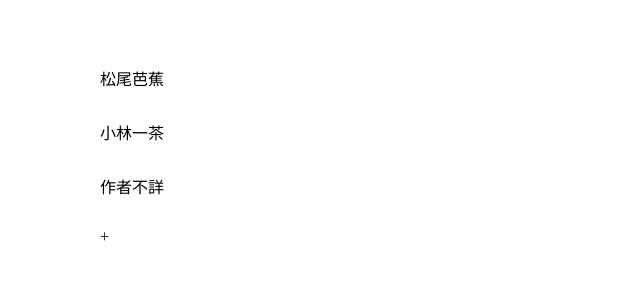
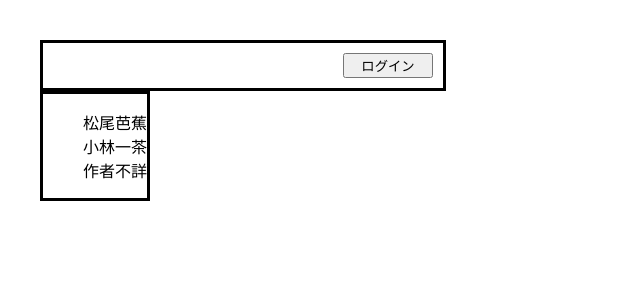
Before and after one commit to Miya096jp/react_practice, a React (Vite) app in the folder my-react/: page / in a window 1280 px wide. Shown: the top 300 px of the page, without its empty margins (0-640 px from the left). Built offline with nearby package versions, Linux system fonts and the light colour scheme.

Commit message:
contextを使ってログイン状態を管理できるように変更

```diff
--- a/my-react/src/App.jsx
+++ b/my-react/src/App.jsx
@@ -2,6 +2,7 @@ import { useState, useEffect } from "react";
 import { useLocalStorage } from "./use_local_storage.jsx";
 import { List } from "./list.jsx";
 import { Form } from "./form.jsx";
+import UserLogin from "./UserLogin.jsx";
 import "./App.css";
 
 let nextId = 3;
@@ -16,6 +17,7 @@ export default function App() {
   const [selectedId, setSelectedId] = useState(null);
   const [status, setStatus] = useState("list");
   const [notes, setNotes] = useLocalStorage(initial_data);
+  const [login, setLogin] = useState(false);
 
   useEffect(() => {
     const item = notes.find((note) => note.id === selectedId);
@@ -59,7 +61,17 @@ export default function App() {
 
   return (
     <div class="container">
-      <List titles={titles} onSelect={handleSelectNote} setStatus={setStatus} />
+      <div class="header">
+        <button onClick={() => setLogin(!login)}>
+          {login ? "ログアウト" : "ログイン"}
+        </button>
+      </div>
+      <UserLogin login={login}>
+        <List
+          titles={titles}
+          onSelect={handleSelectNote}
+          setStatus={setStatus}
+        />
         <Form
           status={status}
           setStatus={setStatus}
@@ -70,6 +82,7 @@ export default function App() {
           onUpdate={handleUpdateNote}
           onDelete={handleDeleteNote}
         />
+      </UserLogin>
     </div>
   );
 }
--- /dev/null
+++ b/my-react/src/LoginContext.jsx
@@ -0,0 +1,2 @@
+import { createContext } from 'react';
+export const LoginContext = createContext(false);
--- /dev/null
+++ b/my-react/src/UserLogin.jsx
@@ -0,0 +1,11 @@
+import { LoginContext } from "./LoginContext.jsx";
+
+export default function UserLogin({ login, children }) {
+  return (
+    <div class="body">
+      <LoginContext.Provider value={login}>
+        {children}
+      </LoginContext.Provider>
+    </div>
+  );
+}
--- a/my-react/src/form.jsx
+++ b/my-react/src/form.jsx
@@ -1,4 +1,6 @@
 import { useRef, useEffect } from "react";
+import { useContext } from "react";
+import { LoginContext } from "./LoginContext.jsx";
 
 export function Form({
   status,
@@ -17,6 +19,8 @@ export function Form({
       inputRef.current.focus();
     }
   }, [selectedId, status]);
+
+  const login = useContext(LoginContext);
 
   return (
     <>
@@ -37,6 +41,7 @@ export function Form({
               }}
               ref={inputRef}
             />
+            {login && (
             <div class="update-delete">
               <button type="submit">更新</button>
               <button
@@ -49,12 +54,13 @@ export function Form({
                 削除
               </button>
             </div>
+            )}
           </form>
         </div>
       )}
 
       {status === "add" && (
-        <div class="add">
+         <div class="add">
           <form
             onSubmit={(e) => {
               e.preventDefault();
@@ -63,6 +69,8 @@ export function Form({
               setDraft("");
             }}
           >
+            {login && (
+            <>
             <textarea
               placeholder={"enter"}
               onChange={(e) => {
@@ -71,6 +79,8 @@ export function Form({
               ref={inputRef}
             />
             <button type="submit">新規登録</button>
+            </>
+            )}
           </form>
         </div>
       )}
--- a/my-react/src/index.css
+++ b/my-react/src/index.css
@@ -1,11 +1,32 @@
 .container {
   display: flex;
+  flex-direction: column;
+}
+
+.header {
+  border: solid;
+  width: 400px;
+  display: flex;
+  justify-content: right;
+}
+
+.body {
+  display: flex;
+	justify-content: left;
+}
+
+.list {
+  border: solid;
+  display: flex;
+  justify-content: left;
+  /* width: 120px; */
 }
 
 form {
   display: flex;
   flex-direction: column;
-  margin-left: 50px;
+  width: 280px;
+  border: solid;
 }
 
 .update-delete {
@@ -19,13 +40,13 @@ ul {
 
 li {
   text-align: left;
-  padding: 10px;
-  margin: 10px;
+  /* padding: 10px; */
+  /* margin: 10px; */
   cursor: pointer;
 }
 
 textarea {
-  width: 150px;
+  width: 180px;
   height: 200px;
   padding: 10px;
   margin: 10px;
@@ -33,7 +54,7 @@ textarea {
 }
 
 button {
-  width: 75px;
+  width: 90px;
   margin: 10px;
   cursor: pointer;
 }
--- a/my-react/src/list.jsx
+++ b/my-react/src/list.jsx
@@ -1,4 +1,10 @@
+import { useContext } from "react";
+import { LoginContext } from "./LoginContext.jsx"
+
+
 export function List({ titles, onSelect, setStatus }) {
+  const login = useContext(LoginContext);
+
   return (
     <div class="list">
       <ul>
@@ -7,13 +13,15 @@ export function List({ titles, onSelect, setStatus }) {
             {title.title}
           </li>
         ))}
+        {login && (
         <li
           onClick={() => {
             setStatus("add");
           }}
         >
           +
-        </li>
+        </li>)
+        }
       </ul>
     </div>
   );
```
Lines whose indentation alone changed are shown as unchanged.
